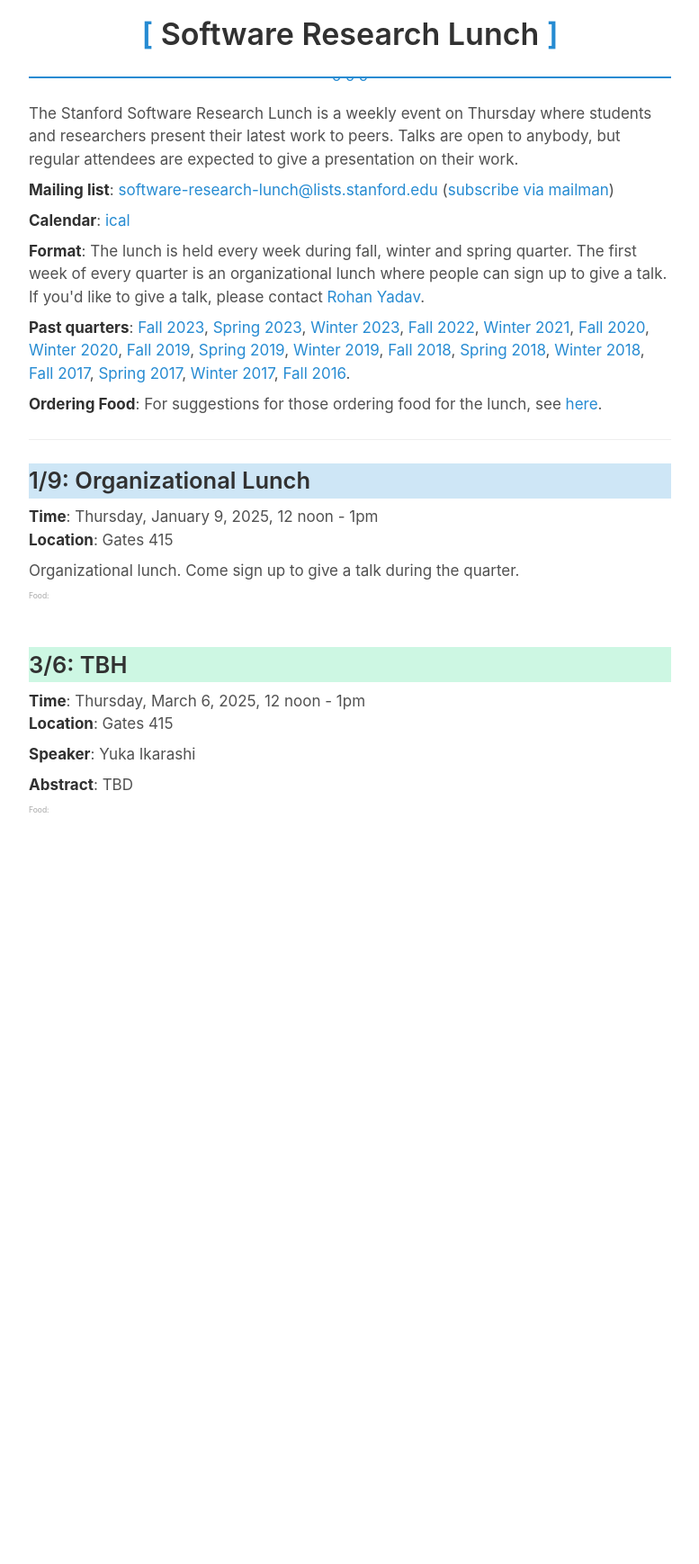
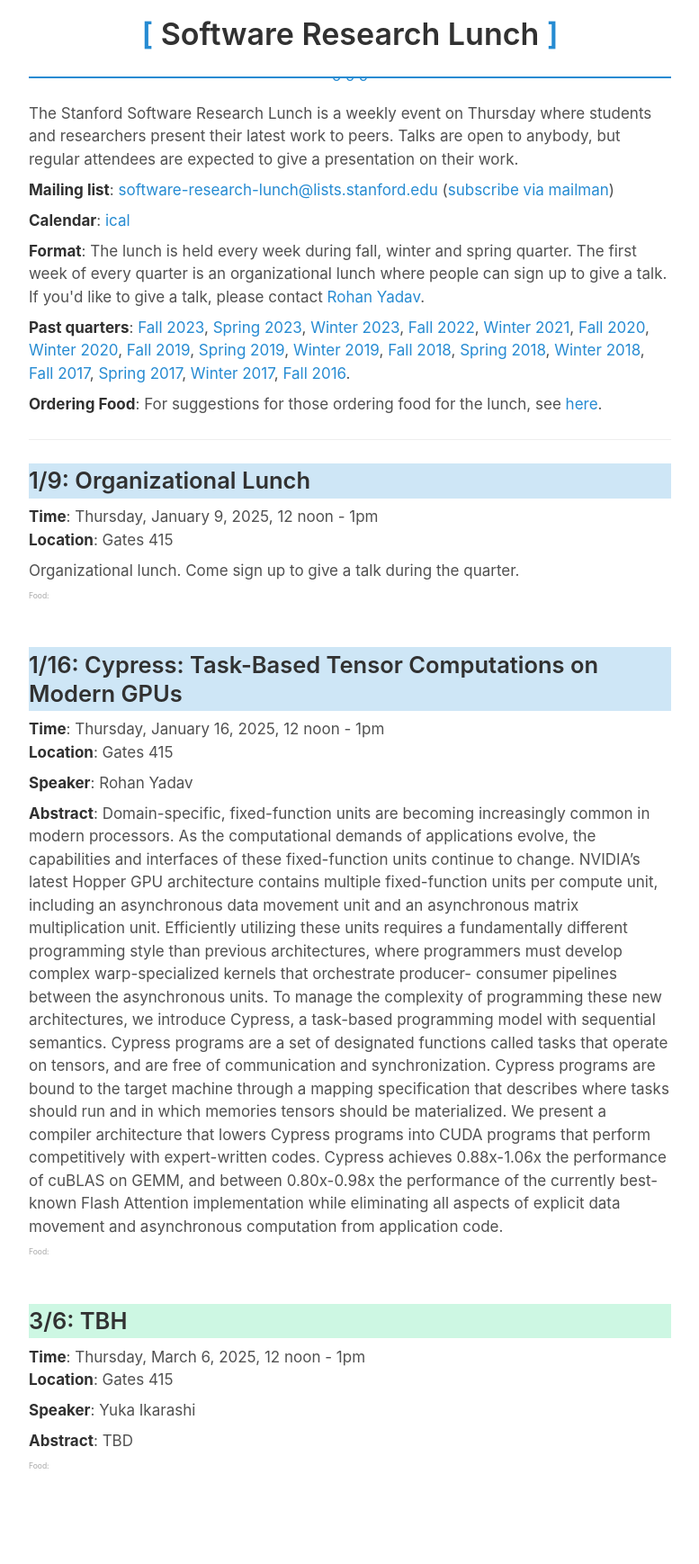
Before and after one commit to software-research-lunch/software-research-lunch.github.io, a Jekyll site: the page built from index.html, in a window 1280 px wide. Shown: the whole page at 90% size, without its empty margins (251-1028 px from the left). Built offline with Jekyll 4.4.1, drawn with Linux system fonts in a browser that asks for light colours; before the commit the page ends 1009 px from its top, so only the background shows below that.

Commit message:
_data: add rohan talk for 1/16

```diff
--- a/_data/schedule.yml
+++ b/_data/schedule.yml
@@ -40,6 +40,25 @@
       title: "Organizational Lunch"
       speaker: "..."
       bio: "Organizational Lunch"
+    - date: "2025-1-16"
+      abstract: "Domain-specific, fixed-function units are becoming increasingly common in modern processors. As the
+computational demands of applications evolve, the capabilities and interfaces of these fixed-function units
+continue to change. NVIDIA’s latest Hopper GPU architecture contains multiple fixed-function units per
+compute unit, including an asynchronous data movement unit and an asynchronous matrix multiplication
+unit. Efficiently utilizing these units requires a fundamentally different programming style than previous
+architectures, where programmers must develop complex warp-specialized kernels that orchestrate producer-
+consumer pipelines between the asynchronous units. To manage the complexity of programming these new
+architectures, we introduce Cypress, a task-based programming model with sequential semantics. Cypress
+programs are a set of designated functions called tasks that operate on tensors, and are free of communication
+and synchronization. Cypress programs are bound to the target machine through a mapping specification
+that describes where tasks should run and in which memories tensors should be materialized. We present a
+compiler architecture that lowers Cypress programs into CUDA programs that perform competitively with
+expert-written codes. Cypress achieves 0.88x-1.06x the performance of cuBLAS on GEMM, and between
+0.80x-0.98x the performance of the currently best-known Flash Attention implementation while eliminating
+all aspects of explicit data movement and asynchronous computation from application code."
+      title: "Cypress: Task-Based Tensor Computations on Modern GPUs"
+      speaker: "Rohan Yadav"
+      bio: "Rohan Yadav is a fifth year PhD student working with Alex Aiken and Fredrik Kjolstad. He is interested in programming languages."
     - date: "2025-3-6"
       abstract: "TBD"
       title: "TBH"
```
